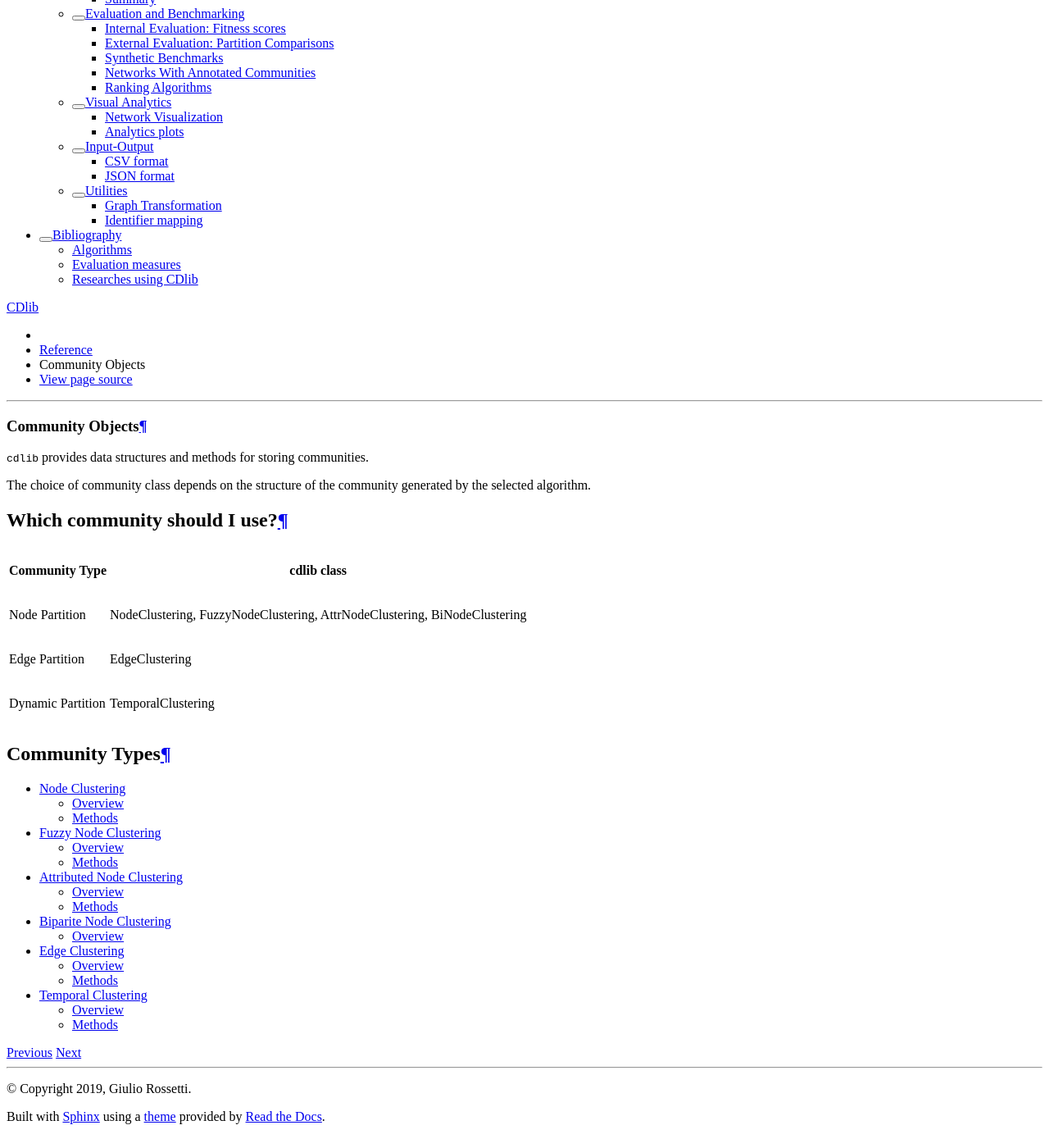
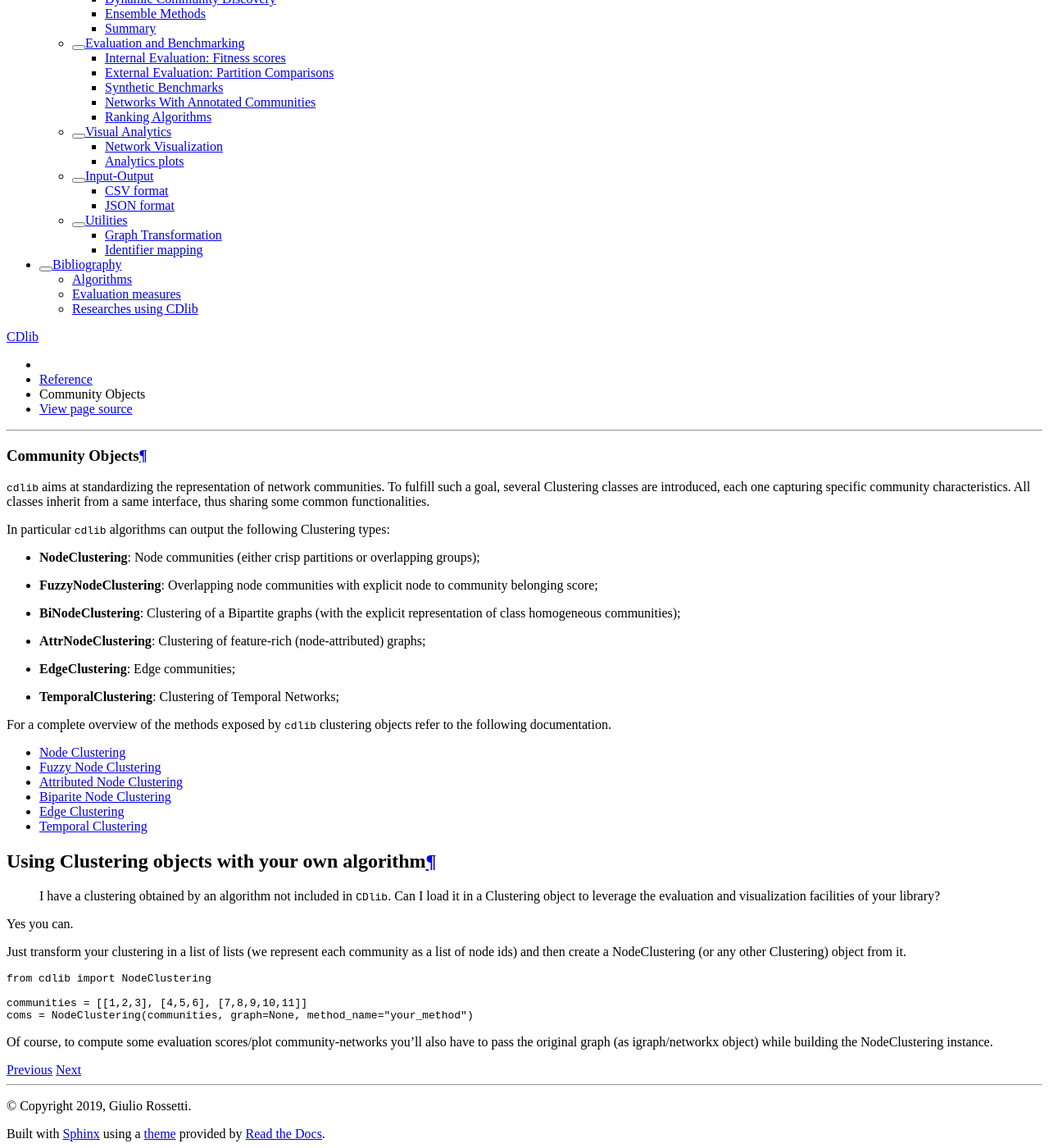
Before and after one commit to GiulioRossetti/cdlib, a Sphinx documentation site: the page built from docs/reference/classes.rst, in a window 1280 px wide and 1400 px high, scrolled down 1018 px. Shown: the whole window at 82% size. Built offline with Sphinx 7.4.7 and the Read the Docs theme 2.0.0, drawn with Linux system fonts in a browser that asks for light colours; before the commit the page ends 2397 px from its top, so only the background shows below that; some of the changed text lies outside the part shown.

Commit message:
:memo: docs

```diff
--- a/docs/reference/classes.rst
+++ b/docs/reference/classes.rst
@@ -2,28 +2,23 @@
 Community Objects
 *****************
 
-``cdlib`` provides data structures and methods for storing communities.
+``cdlib`` aims at standardizing the representation of network communities.
+To fulfill such a goal, several Clustering classes are introduced, each one capturing specific community characteristics.
+All classes inherit from a same interface, thus sharing some common functionalities.
 
-The choice of community class depends on the structure of the community generated by the selected algorithm.
+In particular ``cdlib`` algorithms can output the following Clustering types:
 
-^^^^^^^^^^^^^^^^^^^^^^^^^^^^^
-Which community should I use?
-^^^^^^^^^^^^^^^^^^^^^^^^^^^^^
+- **NodeClustering**: Node communities (either crisp partitions or overlapping groups);
+- **FuzzyNodeClustering**: Overlapping node communities with explicit node to community belonging score;
+- **BiNodeClustering**: Clustering of a Bipartite graphs (with the explicit representation of class homogeneous communities);
+- **AttrNodeClustering**: Clustering of feature-rich (node-attributed) graphs;
+- **EdgeClustering**: Edge communities;
+- **TemporalClustering**: Clustering of Temporal Networks;
 
-===================   =========================================================================
-Community Type        cdlib class
-===================   =========================================================================
-Node Partition        NodeClustering, FuzzyNodeClustering, AttrNodeClustering, BiNodeClustering
-Edge Partition        EdgeClustering
-Dynamic Partition     TemporalClustering
-===================   =========================================================================
-
-^^^^^^^^^^^^^^^
-Community Types
-^^^^^^^^^^^^^^^
+For a complete overview of the methods exposed by ``cdlib`` clustering objects refer to the following documentation.
 
 .. toctree::
-    :maxdepth: 2
+    :maxdepth: 1
 
     classes/node_clustering.rst
     classes/fuzzy_node_clustering.rst
@@ -31,3 +26,23 @@ Community Types
     classes/bi_node_clustering.rst
     classes/edge_clustering.rst
     classes/temporal_clustering.rst
+
+
+------------------------------------------------
+Using Clustering objects with your own algorithm
+------------------------------------------------
+
+    I have a clustering obtained by an algorithm not included in ``CDlib``. Can I load it in a Clustering object to leverage the evaluation and visualization facilities of your library?
+
+Yes you can.
+
+Just transform your clustering in a list of lists (we represent each community as a list of node ids) and then create a NodeClustering (or any other Clustering) object from it.
+
+.. code-block:: python
+
+    from cdlib import NodeClustering
+
+    communities = [[1,2,3], [4,5,6], [7,8,9,10,11]]
+    coms = NodeClustering(communities, graph=None, method_name="your_method")
+
+Of course, to compute some evaluation scores/plot community-networks you'll also have to pass the original graph (as igraph/networkx object) while building the NodeClustering instance.
```
Also changed, not shown: docs/overview.rst (+4 -19 lines), docs/tutorial.rst (+0 -13 lines).
